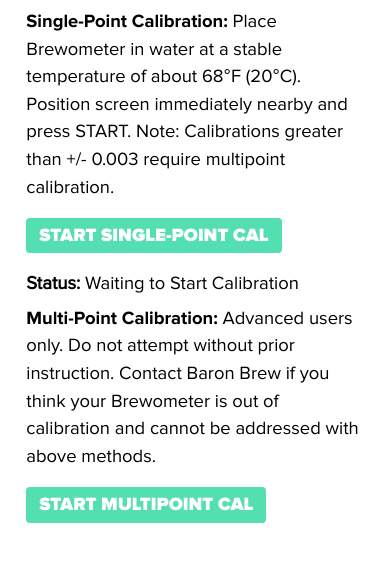
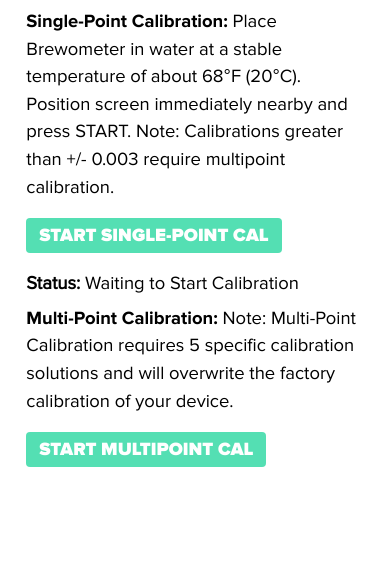
Before and after one commit to tbryant/brewometer-cordova, a plain HTML site: page www/calibration.html in a window 390 px wide. Shown: the part 71-632 px from the top of the page. Drawn offline with Linux system fonts and the light colour scheme; some packages are replaced by stand-ins of ours.

Commit message:
altered multi-point calibration warning

```diff
--- a/www/calibration.html
+++ b/www/calibration.html
@@ -98,7 +98,7 @@
 		<input type="range" id="greenLed" min="17" max="23" step="1" value="20"><br>
 		<p>Adjust specific gravity to read 1.000 in water at around 68&deg;F.</p>
 	</div>
-	<p><strong>Multi-Point Calibration:</strong> Advanced users only. Do not attempt without prior instruction. Contact Baron Brew if you think your Brewometer is out of calibration and cannot be addressed with above methods.</p>
+	<p><strong>Multi-Point Calibration:</strong> Note: Multi-Point Calibration requires 5 specific calibration solutions and will overwrite the factory calibration of your device.</p>
 	<button id="BLEButton" class="green" onclick="location.href='calibration_factory.html';">Start Multipoint Cal</button>
 </body>
 
```
